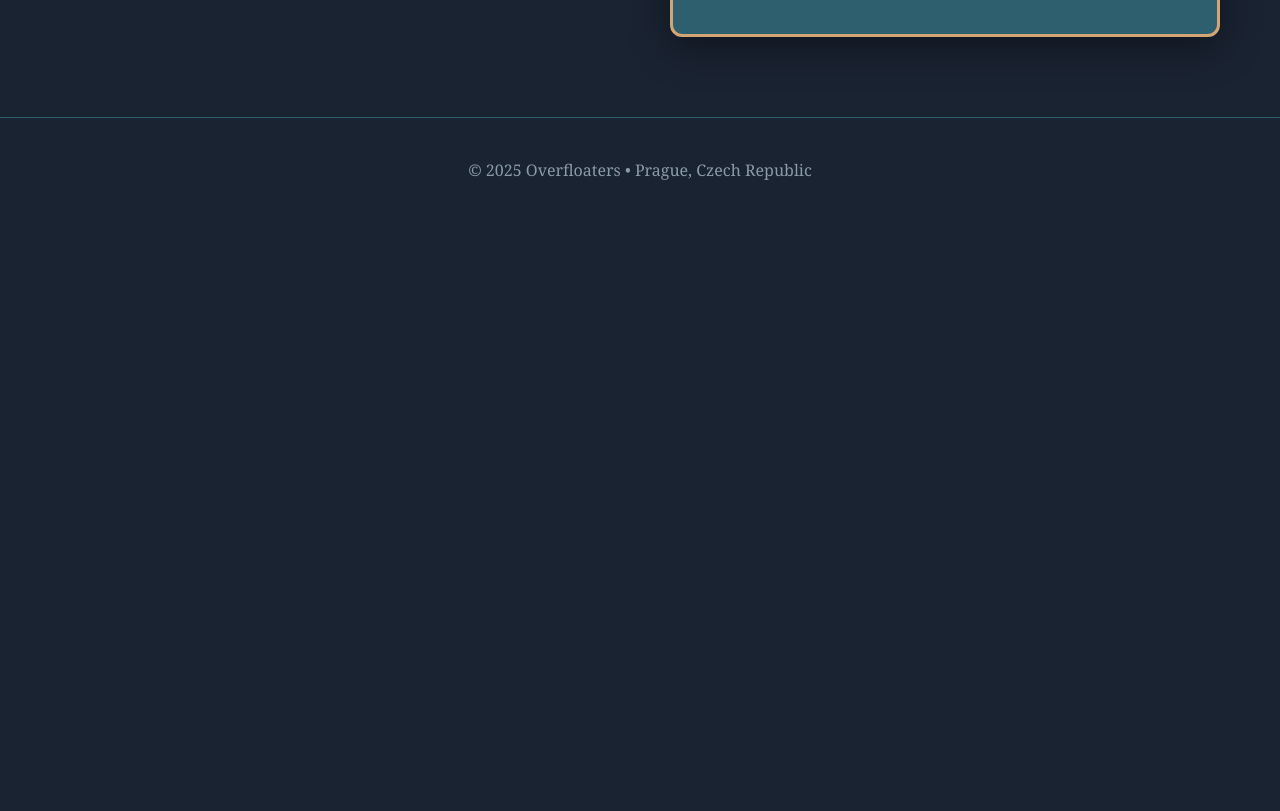
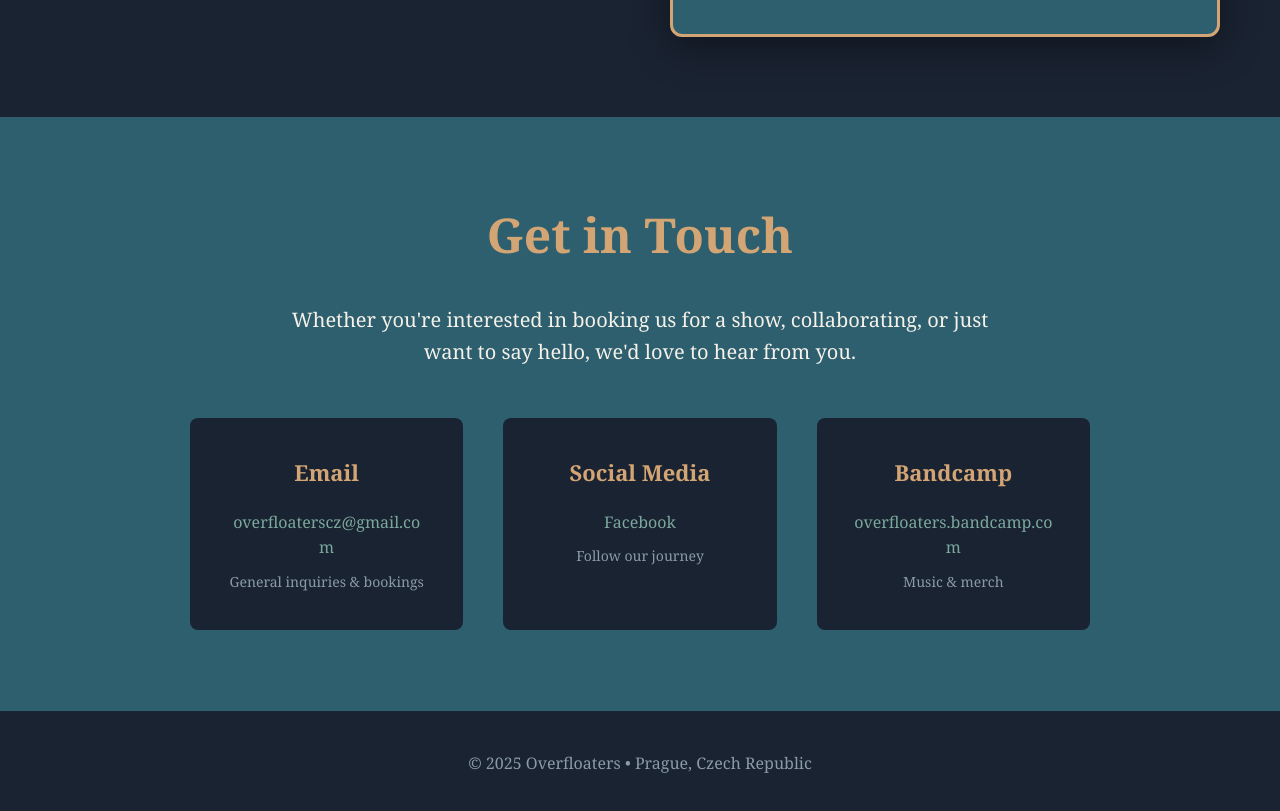
Before and after one commit to dmitry-mashkov/overfloaters, a plain HTML site: page index.html in a window 1280 px wide. Shown: the part 3646-4457 px from the top of the page. Before the commit the page ends 3870 px from the top, so only its background shows below. Drawn offline with Linux system fonts and the light colour scheme.

Commit message:
Add "Contact" section and update external links in index.html

```diff
--- a/index.html
+++ b/index.html
@@ -428,6 +428,73 @@
             margin-top: 10px;
         }
 
+        /* Contact Section */
+        .contact {
+            padding: 80px 0;
+            background: var(--maritime-teal);
+        }
+
+        .contact h2 {
+            font-size: 48px;
+            margin-bottom: 30px;
+            color: var(--warm-brass);
+            text-align: center;
+        }
+
+        .contact-intro {
+            font-size: 20px;
+            color: var(--cream);
+            text-align: center;
+            max-width: 700px;
+            margin: 0 auto 50px;
+        }
+
+        .contact-grid {
+            display: grid;
+            grid-template-columns: repeat(auto-fit, minmax(250px, 1fr));
+            gap: 40px;
+            max-width: 900px;
+            margin: 0 auto;
+        }
+
+        .contact-card {
+            background: var(--deep-ocean);
+            padding: 35px;
+            border-radius: 8px;
+            text-align: center;
+            transition: all 0.3s;
+            border: 2px solid transparent;
+        }
+
+        .contact-card:hover {
+            border-color: var(--seafoam);
+            transform: translateY(-5px);
+        }
+
+        .contact-card h3 {
+            color: var(--warm-brass);
+            font-size: 22px;
+            margin-bottom: 20px;
+        }
+
+        .contact-card a {
+            color: var(--seafoam);
+            text-decoration: none;
+            font-size: 16px;
+            transition: color 0.3s;
+            word-break: break-word;
+        }
+
+        .contact-card a:hover {
+            color: var(--warm-brass);
+        }
+
+        .contact-card p {
+            color: var(--misty-gray);
+            margin-top: 10px;
+            font-size: 14px;
+        }
+
         /* Footer */
         footer {
             background: var(--deep-ocean);
@@ -504,8 +571,8 @@
         <h1>Instrumental Journeys</h1>
         <p>Weaving musical narratives without words. Drawing inspiration from cinematic worlds, folklore, and vivid
             storytelling through nujazz and fusion.</p>
-        <a href="#" class="cta-button">Listen Now</a>
-        <a href="#" class="cta-button cta-secondary">Tour Dates</a>
+        <a href="https://open.spotify.com/artist/0r3V7fIGPG9SX9iNk4SuQC" class="cta-button" target="_blank">Listen Now</a>
+        <a href="https://www.bandsintown.com/a/15582881-overfloaters" class="cta-button cta-secondary" target="_blank">Tour Dates</a>
     </div>
 </section>
 
@@ -575,17 +642,17 @@
             <div class="album-card">
                 <h3>Sedmý Král</h3>
                 <p>The Seventh King - A mystical journey through medieval folklore and imagined kingdoms.</p>
-                <a href="#" class="listen-link">Listen on Spotify →</a>
+                <a href="https://open.spotify.com/track/5xhgi0udQQP42fuXThHMam" class="listen-link" target="_blank">Listen on Spotify →</a>
             </div>
             <div class="album-card">
                 <h3>Мореход (Sailor)</h3>
                 <p>Debut album capturing the essence of maritime voyages and distant horizons.</p>
-                <a href="#" class="listen-link">Listen on Bandcamp →</a>
+                <a href="https://overfloaters.bandcamp.com/album/-" class="listen-link" target="_blank">Listen on Bandcamp →</a>
             </div>
             <div class="album-card">
                 <h3>Povídky Šikudy</h3>
                 <p>Experimental tales woven through intricate jazz-rock textures.</p>
-                <a href="#" class="listen-link">Stream Now →</a>
+                <a href="https://open.spotify.com/album/26demWSzu85ffy96ZpLgyO" class="listen-link" target="_blank">Stream Now →</a>
             </div>
         </div>
     </div>
@@ -637,6 +704,30 @@
     </div>
 </section>
 
+<section class="contact" id="contact">
+    <div class="container">
+        <h2>Get in Touch</h2>
+        <p class="contact-intro">Whether you're interested in booking us for a show, collaborating, or just want to say hello, we'd love to hear from you.</p>
+        <div class="contact-grid">
+            <div class="contact-card">
+                <h3>Email</h3>
+                <a href="mailto:overfloaterscz@gmail.com">overfloaterscz@gmail.com</a>
+                <p>General inquiries & bookings</p>
+            </div>
+            <div class="contact-card">
+                <h3>Social Media</h3>
+                <a href="https://www.facebook.com/overfloaters/" target="_blank" rel="noopener">Facebook</a>
+                <p>Follow our journey</p>
+            </div>
+            <div class="contact-card">
+                <h3>Bandcamp</h3>
+                <a href="https://overfloaters.bandcamp.com/" target="_blank" rel="noopener">overfloaters.bandcamp.com</a>
+                <p>Music & merch</p>
+            </div>
+        </div>
+    </div>
+</section>
+
 <footer>
     <div class="container">
         <p>© 2025 Overfloaters • Prague, Czech Republic</p>
```
